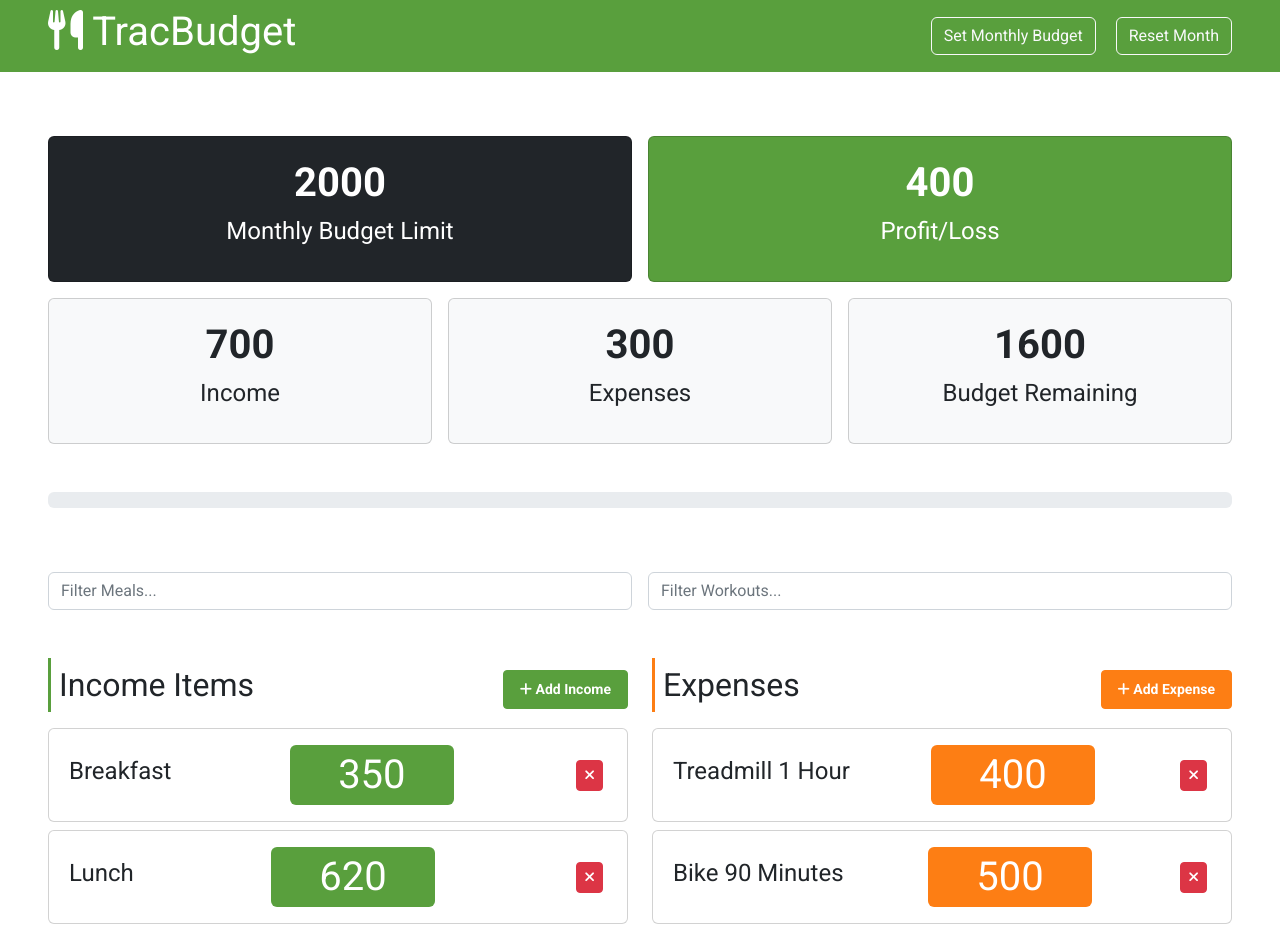
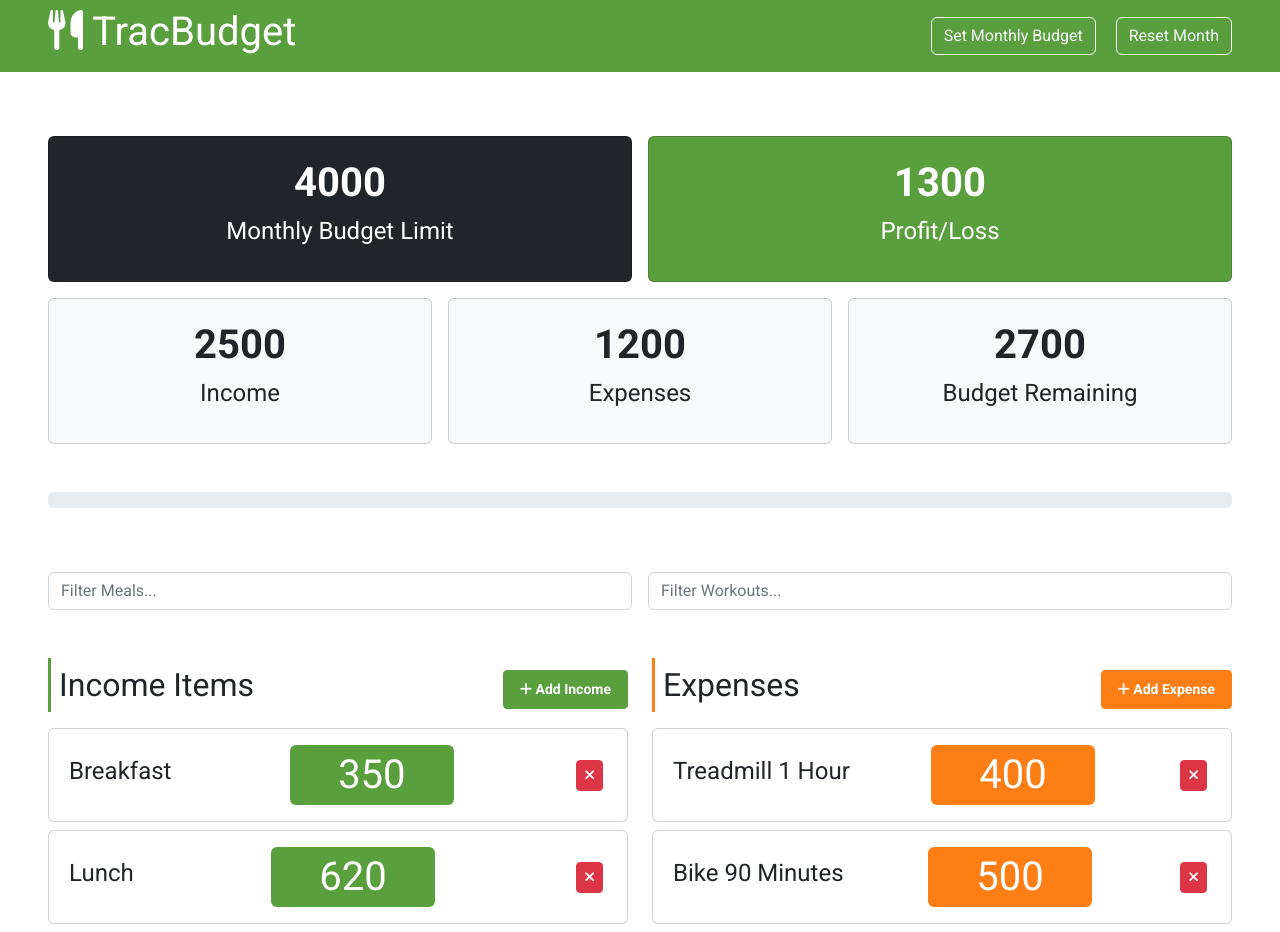
Before and after one commit to FulphilledDev/simpleBudgetTracker, a plain HTML site: page index.html in a window 1280 px wide. Drawn offline with Linux system fonts and the light colour scheme.

Commit message:
Budget Tracker Stats

```diff
--- a/index.html
+++ b/index.html
@@ -41,7 +41,7 @@
         <div class="col-md-6">
           <div class="card text-center bg-dark text-white">
             <div class="card-body">
-              <div id="calories-limit" class="fs-1 fw-bold">2000</div>
+              <div id="budget-limit" class="fs-1 fw-bold">2000</div>
               <p class="fs-4">Monthly Budget Limit</p>
             </div>
           </div>
@@ -49,7 +49,7 @@
         <div class="col-md-6">
           <div class="card text-center bg-primary text-white">
             <div class="card-body">
-              <div id="calories-total" class="fs-1 fw-bold">400</div>
+              <div id="budget-total" class="fs-1 fw-bold"></div>
               <p class="fs-4">Profit/Loss</p>
             </div>
           </div>
@@ -59,7 +59,7 @@
         <div class="col-md-4">
           <div class="card bg-light">
             <div class="card-body">
-              <div id="calories-consumed" class="fs-1 fw-bold">700</div>
+              <div id="budget-income" class="fs-1 fw-bold">700</div>
               <p class="fs-4">Income</p>
             </div>
           </div>
@@ -67,7 +67,7 @@
         <div class="col-md-4">
           <div class="card bg-light">
             <div class="card-body">
-              <div id="calories-burned" class="fs-1 fw-bold">300</div>
+              <div id="budget-expenses" class="fs-1 fw-bold">300</div>
               <p class="fs-4">Expenses</p>
             </div>
           </div>
@@ -75,7 +75,7 @@
         <div class="col-md-4">
           <div class="card bg-light">
             <div class="card-body">
-              <div id="calories-remaining" class="fs-1 fw-bold">1600</div>
+              <div id="budget-remaining" class="fs-1 fw-bold">1600</div>
               <p class="fs-4">Budget Remaining</p>
             </div>
           </div>
--- a/js/app.js
+++ b/js/app.js
@@ -1,19 +1,82 @@
+// 1. Create classes with private and public properties, and public methods
+// 2. Add event listeners with render DOM methods
+
+// NOTES:
+// In Vanilla JS you have to cause the DOM to 'render' each time we update the DOM (ie addIncome, addExpense)
+
 class BudgetTracker {
   constructor() {
     this._budgetLimit = 4000;
     this._totalAmount = 0;
     this._income = [];
     this._expenses = [];
+
+    this._displayBudgetLimit();
+    this._displayBudgetTotal();
+    this._displayBudgetIncome();
+    this._displayBudgetExpenses();
+    this._displayBudgetRemaining();
   }
 
+  // Publice Methods/API
   addIncome(income) {
     this._income.push(income);
     this._totalAmount += income.amount;
+    this._render();
   }
 
   addExpense(expense) {
     this._expenses.push(expense);
     this._totalAmount -= expense.amount;
+    this._render();
+  }
+
+  // Private Methods/API
+  _displayBudgetTotal() {
+    const totalBudgetEl = document.getElementById('budget-total');
+    totalBudgetEl.innerHTML = this._totalAmount;
+  }
+
+  _displayBudgetLimit() {
+    const budgetLimitEl = document.getElementById('budget-limit');
+    budgetLimitEl.innerHTML = this._budgetLimit;
+  }
+
+  _displayBudgetIncome() {
+    const budgetIncomeEl = document.getElementById('budget-income');
+
+    const incomeItems = this._income.reduce(
+      (total, income) => total + income.amount,
+      0
+    );
+
+    budgetIncomeEl.innerHTML = incomeItems;
+  }
+
+  _displayBudgetExpenses() {
+    const budgetExpensesEl = document.getElementById('budget-expenses');
+
+    const expenseItems = this._expenses.reduce(
+      (total, expense) => total + expense.amount,
+      0
+    );
+
+    budgetExpensesEl.innerHTML = expenseItems;
+  }
+
+  _displayBudgetRemaining() {
+    const budgetRemainingEl = document.getElementById('budget-remaining');
+
+    const remaining = this._budgetLimit - this._totalAmount;
+
+    budgetRemainingEl.innerHTML = remaining;
+  }
+
+  _render() {
+    this._displayBudgetTotal();
+    this._displayBudgetIncome();
+    this._displayBudgetExpenses();
+    this._displayBudgetRemaining();
   }
 }
 
@@ -38,7 +101,7 @@ const budget = new BudgetTracker();
 const freelance = new Income('PAC Freelance', 2500);
 budget.addIncome(freelance);
 
-const oilChange = new Expense('Oil Change', 80);
+const oilChange = new Expense('Oil Change', 1200);
 budget.addExpense(oilChange);
 
 console.log(budget._expenses);
```
